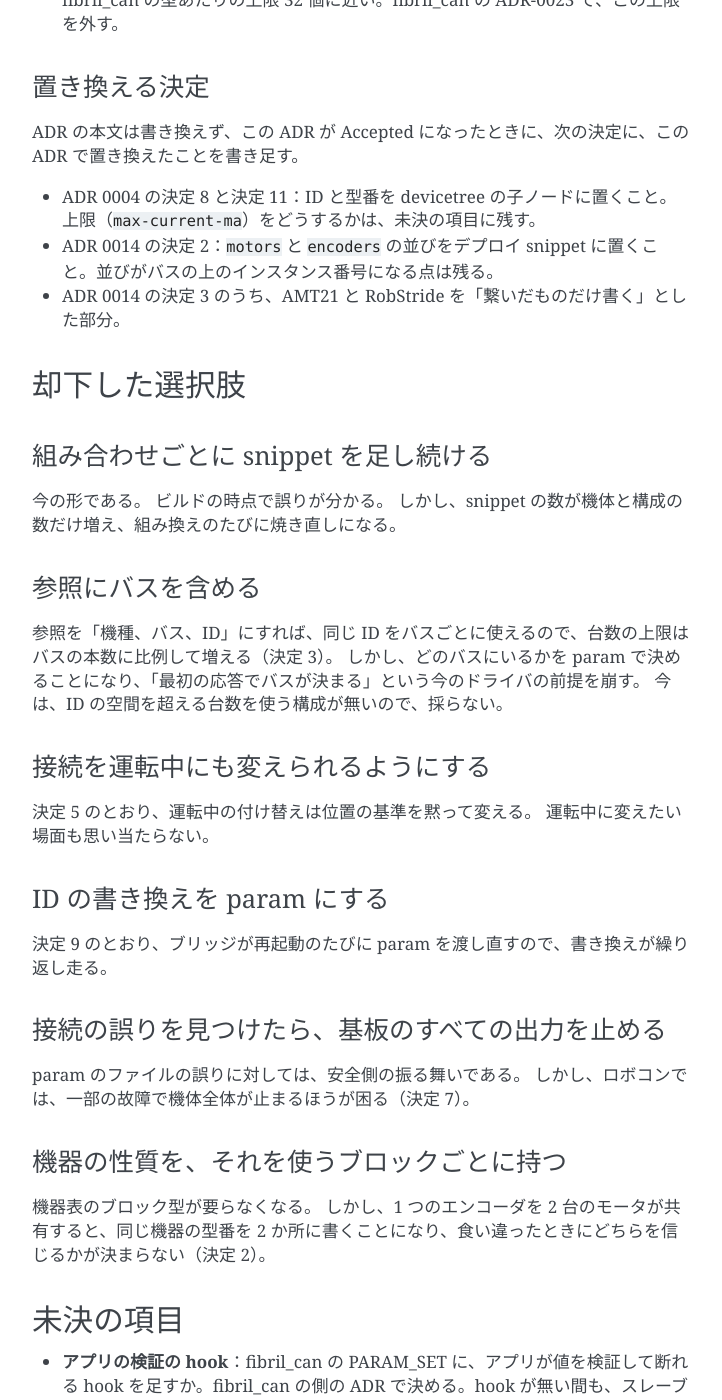
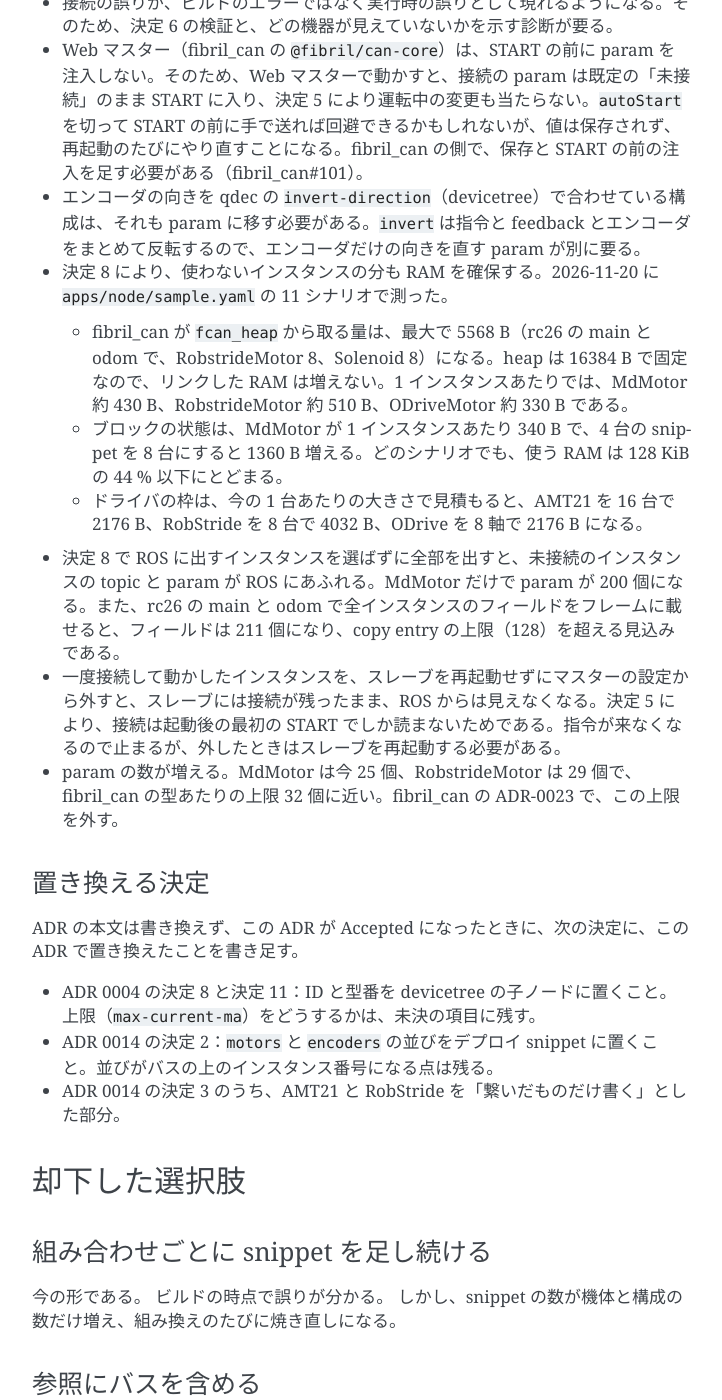
Before and after one commit to ForteFibre/fibril_zephyr, a Sphinx documentation site: the page built from doc/adr/0025-runtime-device-connection.md, in a window 1280 px wide and 1400 px high, scrolled down 6985 px. Shown: the whole window, without its empty margins (388-1110 px from the left). Built offline with Sphinx 7.4.7, drawn with Linux system fonts in a browser that asks for light colours; some of the changed text lies outside the part shown.

Commit message:
docs(adr): 0025 で、インスタンスは max_count の数で持ち、ROS に出すものをマスターが選ぶとする
ADR 0025 で devicetree の並びが無くなると、インスタンスの数を決めるものが無くなっていた。
max_count をそのまま出すと ROS に未接続の topic と param があふれ、数を param にはできない
（param_index が数から決まる）。数をビルドで決める案、不揮発メモリに置く案、ANNOUNCE の前に
渡す案を比べ、RAM を測ったうえで、マスターが出すインスタンスを選ぶ形にした（fibril_can#103）。

Co-Authored-By: Claude Opus 5.5 <noreply@anthropic.com>

```diff
--- a/doc/adr/0025-runtime-device-connection.md
+++ b/doc/adr/0025-runtime-device-connection.md
@@ -146,7 +146,17 @@ hook を足すかどうかは、まだ決めていない（未決の項目）。
 - バスに繋ぐ機器（AMT21、RobStride、ODrive、RoboMaster）は、バスごとに台数の上限を Kconfig で持つ。上限は、そのバスの帯域で決める。
 - ポートと 1 対 1 で繋ぐ機器（qdec、ADC）は、基板のポートの数が上限である。
 
-ブロックのインスタンスの数も、今と同じく Kconfig の上限（`max_count`）で決まる。
+接続を param で決めるブロック型（MdMotor、RobstrideMotor、ODriveMotor など）は、常に Kconfig の上限（`max_count`）の数のインスタンスを持ち、その数で ANNOUNCE する。
+今は devicetree の並びの長さがインスタンスの数を決めているが、この ADR で並びが無くなるためである。
+ポートの数で数が決まるブロック型（CanPortDiag など）は、今のままにする。
+
+どのインスタンスを ROS に出すかは、マスターの設定で選ぶ。
+選ばなかったインスタンスについて、マスターは topic と param を作らず、フレームも割り当てない。
+そのインスタンスの param はスキーマの既定値（参照は未接続）のままなので、何も駆動しない。
+選び方はブリッジと Web マスターの機能であり、fibril_can の側で決める（fibril_can#103）。
+
+インスタンスの数そのものを param にすることはできない。
+param_index はインスタンスの数から決まるので（fibril_can の SPEC §4.2）、マスターが PARAM_SET を送れるのは、数を載せた ANNOUNCE を受け取った後である。
 
 ### 9. 保守操作は service にし、param にしない
 
@@ -207,6 +217,12 @@ RoboMaster の型番は、電流の換算を決める。
 - 接続の誤りが、ビルドのエラーではなく実行時の誤りとして現れるようになる。そのため、決定 6 の検証と、どの機器が見えていないかを示す診断が要る。
 - Web マスター（fibril_can の `@fibril/can-core`）は、START の前に param を注入しない。そのため、Web マスターで動かすと、接続の param は既定の「未接続」のまま START に入り、決定 5 により運転中の変更も当たらない。`autoStart` を切って START の前に手で送れば回避できるかもしれないが、値は保存されず、再起動のたびにやり直すことになる。fibril_can の側で、保存と START の前の注入を足す必要がある（fibril_can#101）。
 - エンコーダの向きを qdec の `invert-direction`（devicetree）で合わせている構成は、それも param に移す必要がある。`invert` は指令と feedback とエンコーダをまとめて反転するので、エンコーダだけの向きを直す param が別に要る。
+- 決定 8 により、使わないインスタンスの分も RAM を確保する。2026-11-20 に `apps/node/sample.yaml` の 11 シナリオで測った。
+  - fibril_can が `fcan_heap` から取る量は、最大で 5568 B（rc26 の main と odom で、RobstrideMotor 8、Solenoid 8）になる。heap は 16384 B で固定なので、リンクした RAM は増えない。1 インスタンスあたりでは、MdMotor 約 430 B、RobstrideMotor 約 510 B、ODriveMotor 約 330 B である。
+  - ブロックの状態は、MdMotor が 1 インスタンスあたり 340 B で、4 台の snippet を 8 台にすると 1360 B 増える。どのシナリオでも、使う RAM は 128 KiB の 44 % 以下にとどまる。
+  - ドライバの枠は、今の 1 台あたりの大きさで見積もると、AMT21 を 16 台で 2176 B、RobStride を 8 台で 4032 B、ODrive を 8 軸で 2176 B になる。
+- 決定 8 で ROS に出すインスタンスを選ばずに全部を出すと、未接続のインスタンスの topic と param が ROS にあふれる。MdMotor だけで param が 200 個になる。また、rc26 の main と odom で全インスタンスのフィールドをフレームに載せると、フィールドは 211 個になり、copy entry の上限（128）を超える見込みである。
+- 一度接続して動かしたインスタンスを、スレーブを再起動せずにマスターの設定から外すと、スレーブには接続が残ったまま、ROS からは見えなくなる。決定 5 により、接続は起動後の最初の START でしか読まないためである。指令が来なくなるので止まるが、外したときはスレーブを再起動する必要がある。
 - param の数が増える。MdMotor は今 25 個、RobstrideMotor は 29 個で、fibril_can の型あたりの上限 32 個に近い。fibril_can の ADR-0023 で、この上限を外す。
 
 ### 置き換える決定
@@ -230,6 +246,29 @@ ADR の本文は書き換えず、この ADR が Accepted になったときに
 参照を「機種、バス、ID」にすれば、同じ ID をバスごとに使えるので、台数の上限はバスの本数に比例して増える（決定 3）。
 しかし、どのバスにいるかを param で決めることになり、「最初の応答でバスが決まる」という今のドライバの前提を崩す。
 今は、ID の空間を超える台数を使う構成が無いので、採らない。
+
+### インスタンスの数をビルドの設定で決める
+
+snippet か Kconfig に、上限とは別にインスタンスの数を置く。
+未接続のインスタンスは ROS に出ず、fibril_can の変更も要らない。
+しかし、台数を増やすたびに焼き直すことになり、組み換えで焼き直さないというこの ADR の目的が、台数には及ばない。
+また、数で表せるのは先頭から何個かだけなので、`motor0` と `motor3` だけを使う構成は組めない。
+決定 8 の形で増える RAM は、測った範囲で基板の RAM に収まる（Consequences）。
+
+### インスタンスの数をスレーブの不揮発メモリに置く
+
+保守操作の service で数を書き込み、再起動して ANNOUNCE し直す。
+焼き直しは要らない。
+しかし、fibril_can の SPEC §8.3 は、永続化はマスターだけで行い、フレームワークは不揮発メモリに触れないと決めている。
+数が基板の中にだけ残るので、基板を交換すると数が戻らない。
+
+### ANNOUNCE の前に、マスターがインスタンスの数を渡す
+
+fibril_can のプロトコルに、数を渡す段を足す。
+しかし、heap で確保する構成では、`fcan_init` の後にアロケータを呼ばない（fibril_can の不変条件）。
+数を受け取る時点では確保が終わっているので、結局 `max_count` の分を確保することになり、決定 8 の形より RAM は減らない。
+また、数で表せるのは先頭から何個かだけである。
+スレーブのアプリも、どのインスタンスを使うかは接続の param で判断するので、数を受け取っても使い道が無い。
 
 ### 接続を運転中にも変えられるようにする
 
```
